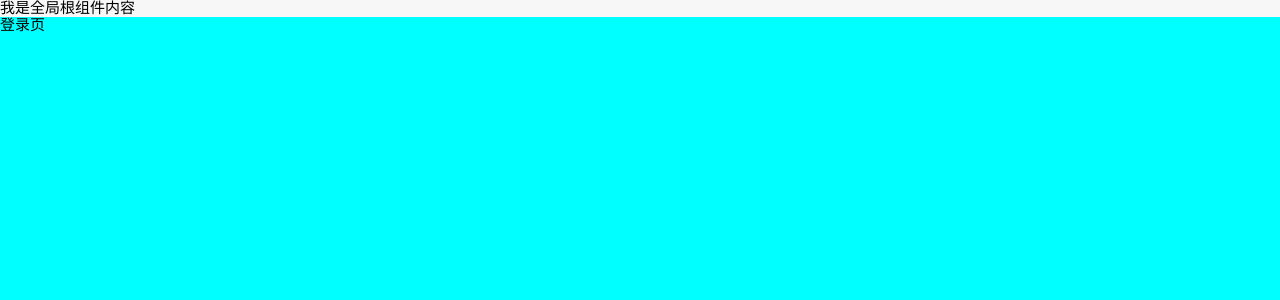
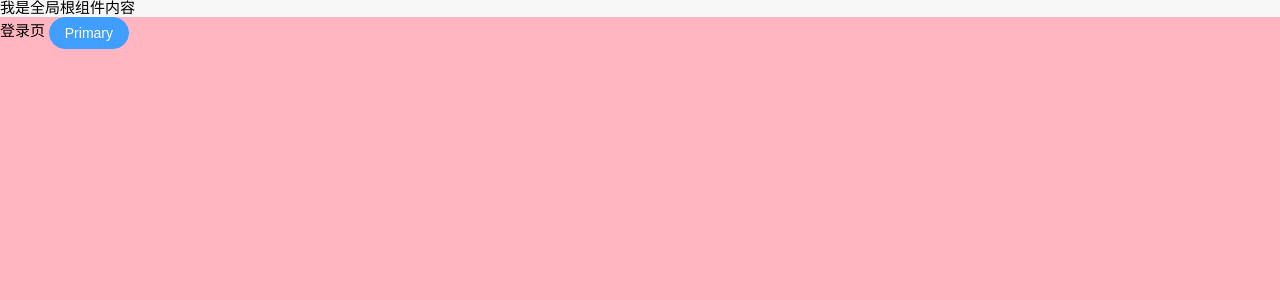
Before and after one commit to tianyuan65/vue_property_management, a Vue app: page /login in a window 1280 px wide. Shown: the top 300 px of the page. Built offline with nearby package versions, Linux system fonts and the light colour scheme.

Commit message:
download import and use elementplus

```diff
--- a/package.json
+++ b/package.json
@@ -9,6 +9,7 @@
   },
   "dependencies": {
     "core-js": "^3.8.3",
+    "element-plus": "^2.6.0",
     "vue": "^3.2.13",
     "vue-router": "^4.0.3",
     "vuex": "^4.0.0"
@@ -27,6 +28,8 @@
     "eslint-plugin-vue": "^8.0.3",
     "sass": "^1.32.7",
     "sass-loader": "^12.0.0",
-    "typescript": "~4.5.5"
+    "typescript": "~4.5.5",
+    "unplugin-auto-import": "^0.17.5",
+    "unplugin-vue-components": "^0.26.0"
   }
 }
--- a/src/App.vue
+++ b/src/App.vue
@@ -2,11 +2,15 @@
   <h1>我是全局根组件内容</h1>
   <!-- 路由出口 -->
   <router-view/>
+
 </template>
 
+<script>
+  export default {
+
+  }
+</script>
+
 <style lang="scss">
-*{
-  margin: 0;
-  padding:0;
-}
+
 </style>
--- a/src/main.ts
+++ b/src/main.ts
@@ -3,4 +3,8 @@ import App from './App.vue'
 import router from './router'
 import store from './store'
 
-createApp(App).use(store).use(router).mount('#app')
+// 完整引入
+import ElementPlus  from 'element-plus'
+import 'element-plus/dist/index.css'
+
+createApp(App).use(ElementPlus).use(store).use(router).mount('#app')
--- a/src/views/login/LoginView.vue
+++ b/src/views/login/LoginView.vue
@@ -1,6 +1,7 @@
 <template>
   <div class="login">
     登录页
+    <el-button type="primary" round>Primary</el-button>
   </div>
 </template>
 
@@ -12,7 +13,7 @@
 
 <style lang="scss">
   .login{
-    background: aqua;
+    background: lightpink;
     height:100%;
   }
   html,body,#app{
--- a/vue.config.js
+++ b/vue.config.js
@@ -1,4 +1,9 @@
 const { defineConfig } = require('@vue/cli-service')
+const AutoImport = require('unplugin-auto-import/webpack')
+const Components = require('unplugin-vue-components/webpack')
+const { ElementPlusResolver } = require('unplugin-vue-components/resolvers')
+
+
 module.exports = defineConfig({
   transpileDependencies: true,
   // 设置为true时，在保存文件时会自动执行ESlint检查，在此关闭
@@ -10,5 +15,13 @@ module.exports = defineConfig({
         additionalData:`@import "./src/styles/styles.scss";`
       }
     }
-  }
+  },
+  plugins: [
+    AutoImport({
+      resolvers: [ElementPlusResolver()],
+    }),
+    Components({
+      resolvers: [ElementPlusResolver()],
+    }),
+  ],
 })
```
Also changed, not shown: 1 other file (tests, documents, lock files or other folders).
